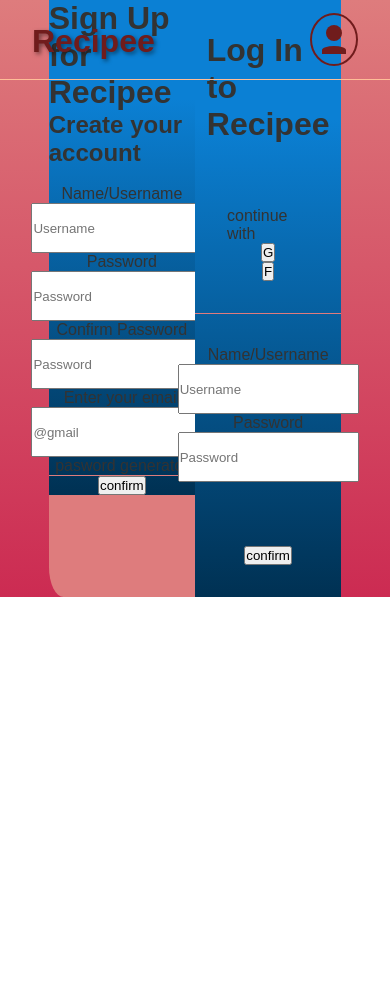
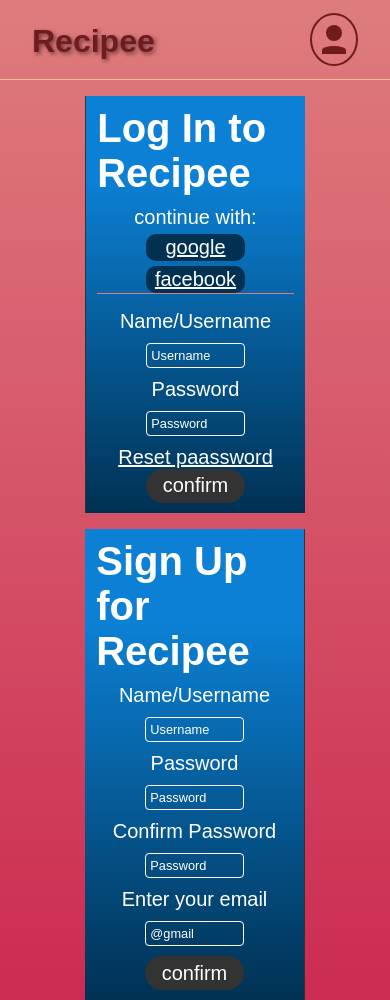
Before and after one commit to JashiRey/Recipee, a PHP site: page /html/login.html in a window 390 px wide. Before the commit the page ends 597 px from the top, so only its background shows below. Run offline with PHP 8.4, Linux system fonts and the light colour scheme.

Commit message:
buenas :v:
login

```diff
--- a/html/login.html
+++ b/html/login.html
@@ -28,8 +28,6 @@
           <h1 class="titulo">Sign Up for Recipee</h1>
         </div>
         <div class="content">
-          <h2>Create your account</h2>
-          <br />
           <label for="username">Name/Username</label>
           <input type="text" name="username" id="" placeholder="Username" />
           <label for="pasword">Password</label>
@@ -39,24 +37,28 @@
           <label for="mail">Enter your email</label>
           <input type="email" name="mail" placeholder="@gmail" />
         </div>
-        <div class="nav">pasword generator</div>
         <div class="btn">
-          <button>confirm</button>
+          <a>confirm</a>
         </div>
       </div>
       <div class="login">
         <div class="header" id="log">
           <h1 class="titulo">Log In to Recipee</h1>
         </div>
-        <div class="nav">continue with <button>G</button> <button>F</button></div>
+        <div class="nav" id="signinbtn">
+          continue with:
+          <a id="google" href="">google</a>
+          <a id="facebook" href="">facebook</a>
+        </div>
         <div class="content">
           <label for="username">Name/Username</label>
           <input type="text" name="username" id="" placeholder="Username" />
           <label for="pasword">Password</label>
           <input type="password" name="pasword" placeholder="Password" />
+          <a href="settings.html">Reset paassword</a>
         </div>
         <div class="btn">
-          <button>confirm</button>
+          <a>confirm</a>
         </div>
       </div>
     </div>
--- a/styles/index.css
+++ b/styles/index.css
@@ -162,8 +162,9 @@ body {
 
 @media screen and (max-width: 600px) {
   body {
-    height: 100%;
+    height: auto;
     background: linear-gradient(#de7c7d, #cc2b52) no-repeat;
+    padding-top: 6em;
   }
 
   .features {
--- a/styles/login.css
+++ b/styles/login.css
@@ -9,8 +9,7 @@ body {
   background: linear-gradient(#de7c7d 60%, #cc2b52) no-repeat;
   color: #333;
   width: 100%;
-  height: 100vh;
-  overflow: hidden;
+  height: 100%;
   display: flex;
   flex-direction: column;
   align-items: center;
@@ -19,19 +18,26 @@ body {
 
 .main-container {
   display: flex;
-  border-radius: 5%;
   width: 75%;
   height: 75%;
-  background: linear-gradient(#cc2b52, #de7c7d 30%) no-repeat;
+  color: #fff;
 }
 
 .main-container input {
-  height: 50px;
+  font-size: 0.8rem;
+  width: 50%;
+  margin: 10px;
+  padding: 2%;
+  background: none;
+  color: #fff;
+  border: 1px solid #fff;
+  border-radius: 4px;
+  outline: none;
 }
-
 .signup {
   height: 100%;
   width: 50%;
+  border-right: 1px solid #333;
   display: flex;
   flex: 3;
   align-items: center;
@@ -42,6 +48,8 @@ body {
 .login {
   height: 100%;
   width: 50%;
+  border-left: 1px solid #333;
+
   display: flex;
   align-items: center;
   flex-direction: column;
@@ -49,7 +57,17 @@ body {
 }
 
 .signup div {
-  width: 100%;
+  width: 90%;
+  height: 100%;
+
+  display: flex;
+  flex-direction: column;
+  align-items: center;
+  justify-content: space-evenly;
+}
+
+.login div {
+  width: 90%;
   height: 100%;
   display: flex;
   flex-direction: column;
@@ -57,17 +75,137 @@ body {
   justify-content: space-evenly;
 }
 
-.login div {
-  width: 100%;
-  height: 100%;
-  display: flex;
-  flex-direction: column;
-  align-items: center;
-  padding: 2rem;
+#signinbtn {
+  border-bottom: 1px solid#de7c7d;
+  gap: 5px;
+}
+#signinbtn a {
+  width: 50%;
+  padding: 1%;
+  text-align: center;
+  color: #fff;
+  border-radius: 10px;
+  background-color: #003153;
+}
 
-  justify-content: space-evenly;
+a:hover#facebook {
+  box-shadow: 0 4px 8px rgba(0, 0, 0, 0.5);
+  background: linear-gradient(#17a9fd, #0165e1);
+}
+a:hover#google {
+  box-shadow: 0 4px 8px rgba(0, 0, 0, 0.5);
+  background-color: #ffffff;
+  color: black;
+}
+
+::placeholder {
+  color: #fff;
 }
 
 .nav {
-  border-bottom: 1px solid#de7c7d;
+  width: 100%;
+  height: 10%;
+  margin-bottom: 1rem;
 }
+
+.header {
+  width: 100%;
+  height: 15%;
+  margin: 10px;
+}
+
+.content a {
+  color: #fff;
+}
+
+.btn {
+  width: 100%;
+  height: 15%;
+  margin-bottom: 10px;
+}
+.btn a {
+  width: 50%;
+  padding: 3%;
+  border-radius: 25px;
+  text-align: center;
+  background-color: #333;
+}
+
+.btn a:hover {
+  box-shadow: 0px 8px 16px 0px rgba(0, 0, 0, 0.5);
+  background-color: #4d4d4d;
+}
+
+/* @media screen and (max-width: 900px) {
+  body {
+    height: auto;
+    background: linear-gradient(#de7c7d, #cc2b52) no-repeat;
+    padding-top: 6em;
+  }
+  .main-container {
+    flex-direction: column-reverse;
+    font-size: 20px;
+    margin: 1rem;
+    gap: 1rem;
+    justify-content: space-evenly;
+    align-items: center;
+  }
+
+  .login,
+  .signup {
+    width: 75%;
+  }
+
+  .feature {
+    margin: 10px;
+  }
+
+  .intro {
+    font-size: 20px;
+  }
+
+  .cta-button {
+    font-size: 20px;
+  }
+
+  .call-to-action {
+    padding-top: 25%;
+  }
+} */
+
+@media screen and (max-width: 600px) {
+  body {
+    height: auto;
+    background: linear-gradient(#de7c7d, #cc2b52) no-repeat;
+    padding-top: 5em;
+    overflow: auto;
+  }
+
+  .main-container {
+    flex-direction: column-reverse;
+    font-size: 20px;
+    gap: 1rem;
+    justify-content: space-evenly;
+    align-items: center;
+  }
+
+  .login,
+  .signup {
+    width: 75%;
+  }
+  .feature {
+    margin: 10px;
+  }
+
+  .intro {
+    font-size: 20px;
+  }
+
+  .cta-button {
+    font-size: 20px;
+  }
+
+  .call-to-action {
+    padding-top: 25%;
+  }
+}
```
